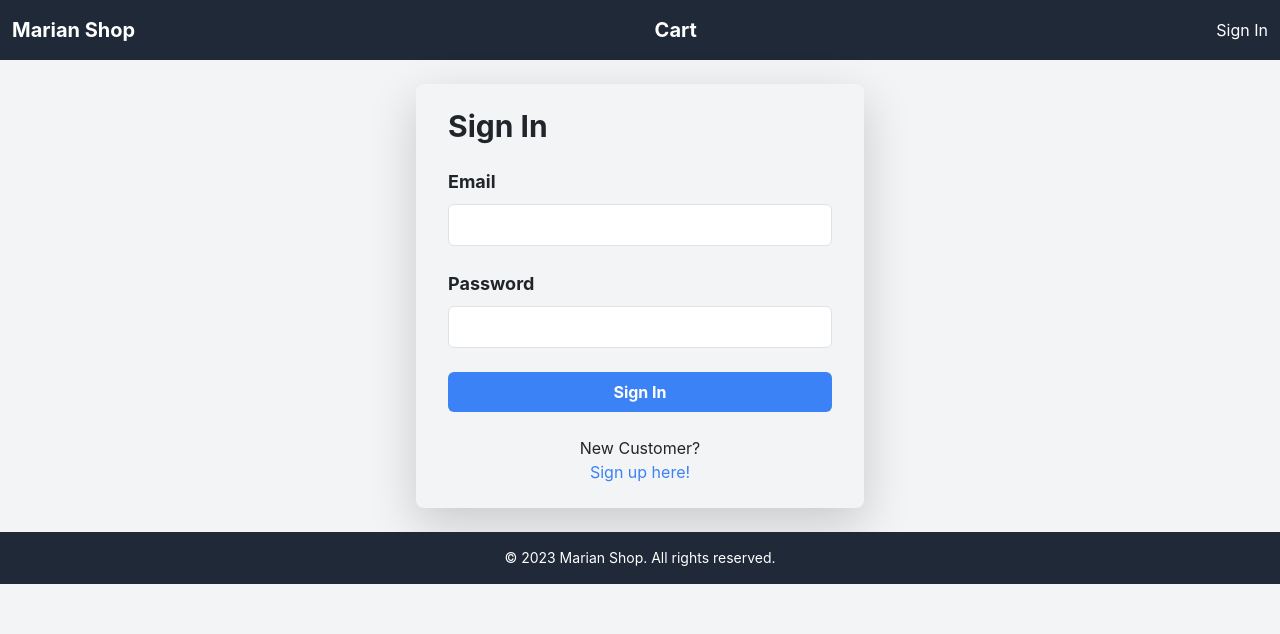
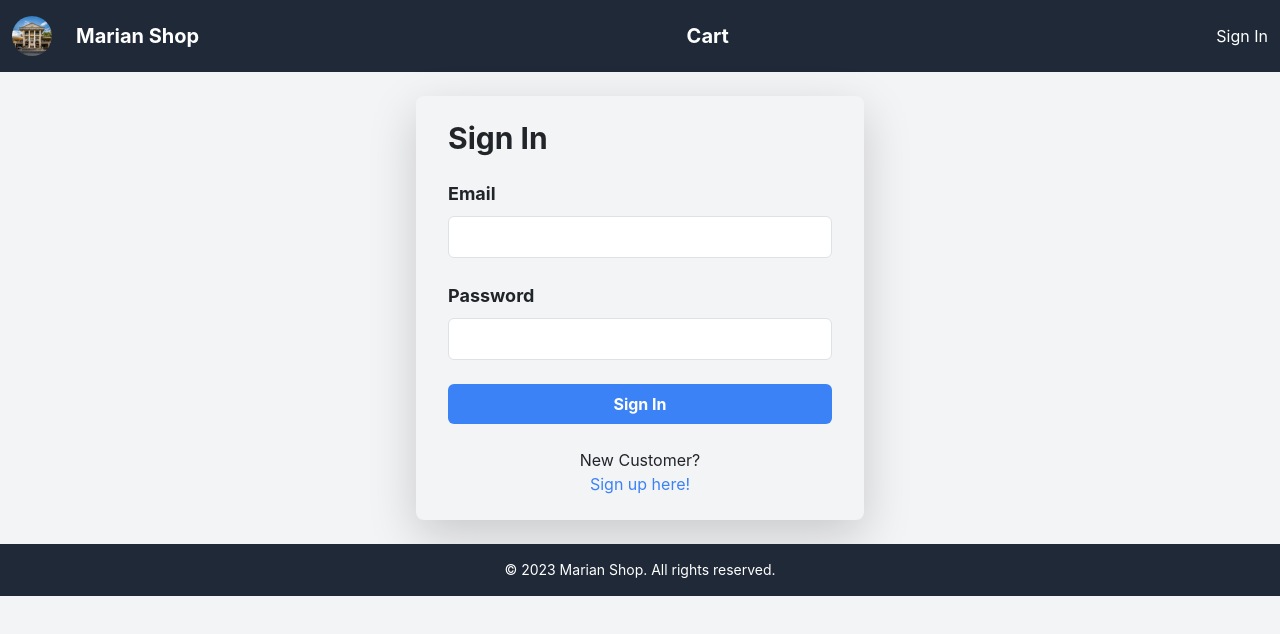
Before and after one commit to axelcortez2001/E-Commerce-Website, a React (Create React App) app in the folder frontend/: page /signin in a window 1280 px wide. Shown: the top 634 px of the page. Built offline with nearby package versions, Linux system fonts and the light colour scheme.

Commit message:
final commit

```diff
--- a/frontend/public/index.html
+++ b/frontend/public/index.html
@@ -2,7 +2,7 @@
 <html lang="en">
   <head>
     <meta charset="utf-8" />
-    <link rel="icon" href="%PUBLIC_URL%/favicon.ico" />
+    <link rel="icon" href="%PUBLIC_URL%/logo.jpg" />
     <meta name="viewport" content="width=device-width, initial-scale=1" />
     <meta name="theme-color" content="#000000" />
     <meta
@@ -28,7 +28,7 @@
       rel="stylesheet"
       href="https://cdn.jsdelivr.net/npm/@fortawesome/fontawesome-free@5.15.4/css/all.min.css"
     />
-    <title>React App</title>
+    <title>Marian Shop</title>
   </head>
   <body>
     <noscript>You need to enable JavaScript to run this app.</noscript>
--- a/frontend/src/App.js
+++ b/frontend/src/App.js
@@ -42,7 +42,14 @@ function App() {
         <header className='bg-gray-800 text-white'>
           <nav className='container mx-auto flex items-center justify-between py-3'>
             <Link to='/' className='text-xl font-bold'>
-              Marian Shop
+              <div className='flex justify-center items-center gap-4'>
+                <img
+                  src='./LOGO.jpg'
+                  alt='logo'
+                  className='h-10 w-10 rounded-full'
+                />
+                Marian Shop
+              </div>
             </Link>
             <Link to='/cart' className='nav-link text-xl font-bold'>
               Cart
```
Also changed, not shown: frontend/public/LOGO.jpg (added).
